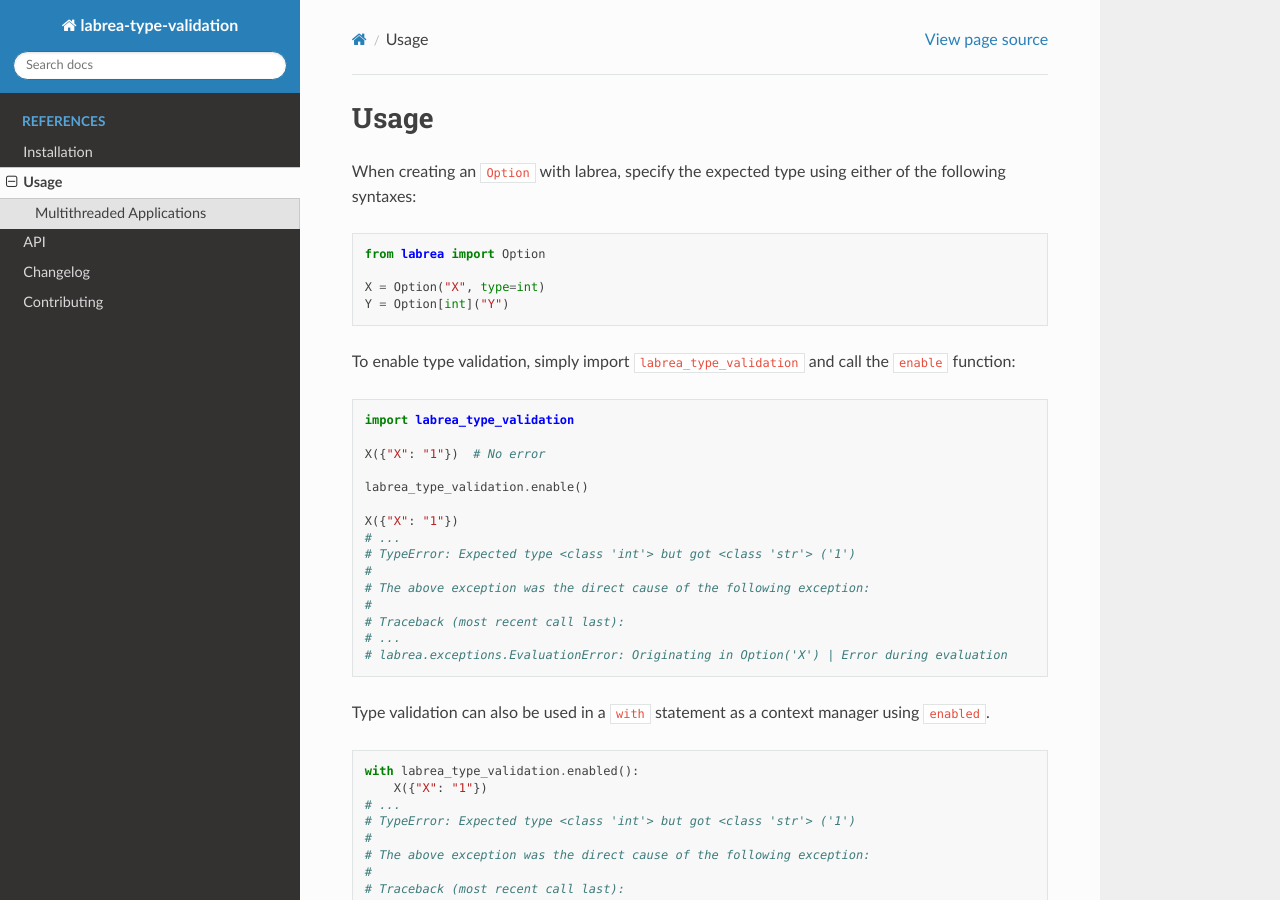
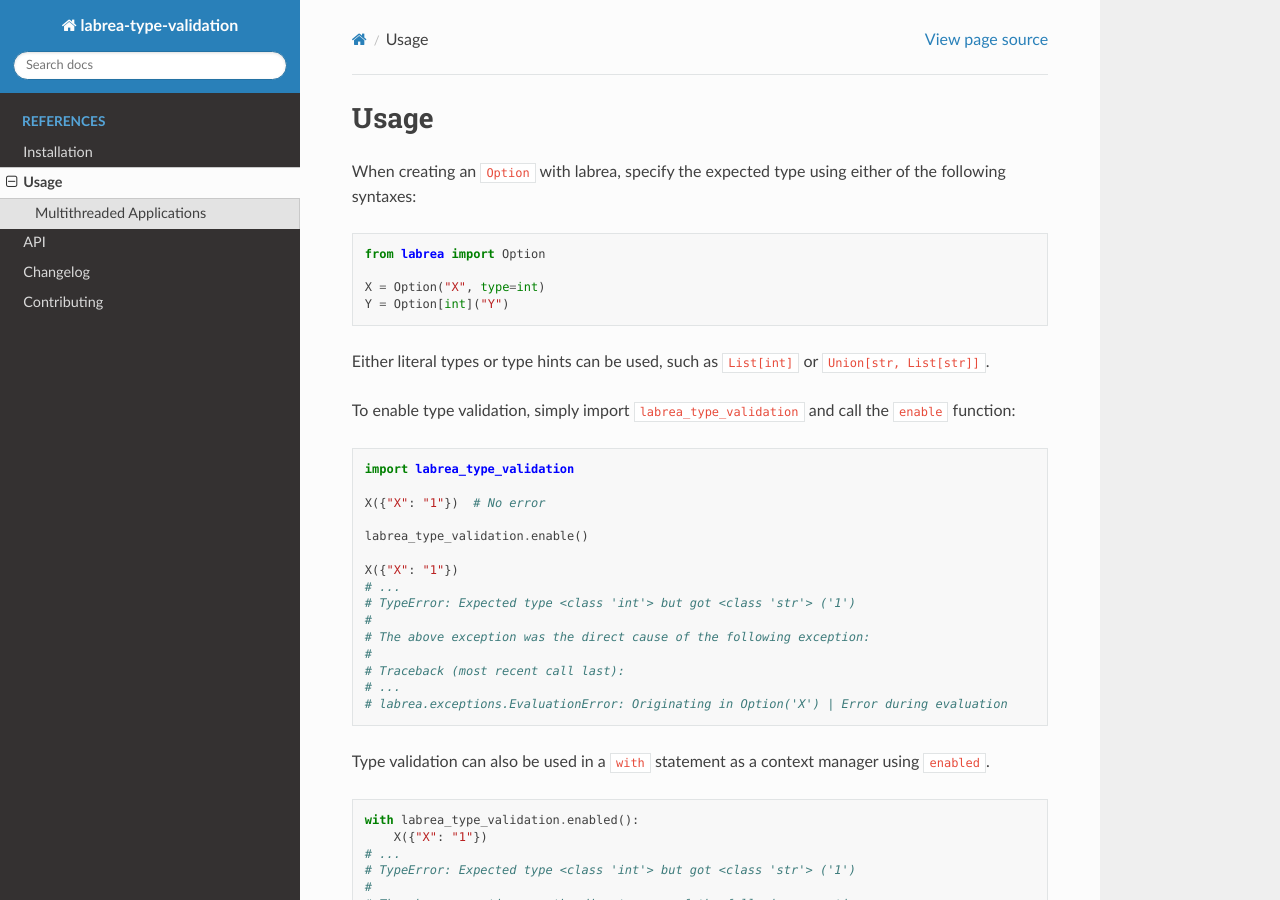
Before and after one commit to 8451/labrea-type-validation, a Sphinx documentation site: the page built from docs/source/usage.md, in a window 1280 px wide and 900 px high. Built offline with Sphinx 7.4.7 and the Read the Docs theme 3.1.0, drawn with Linux system fonts in a browser that asks for light colours.

Commit message:
Mention type hints as valid types

````diff
--- a/docs/source/usage.md
+++ b/docs/source/usage.md
@@ -8,6 +8,8 @@
 X = Option("X", type=int)
 Y = Option[int]("Y")
 ```
+
+Either literal types or type hints can be used, such as `List[int]` or `Union[str, List[str]]`.
 
 To enable type validation, simply import `labrea_type_validation` and call the `enable` function:
 
````
Also changed, not shown: README.md (+2 -0 lines).
